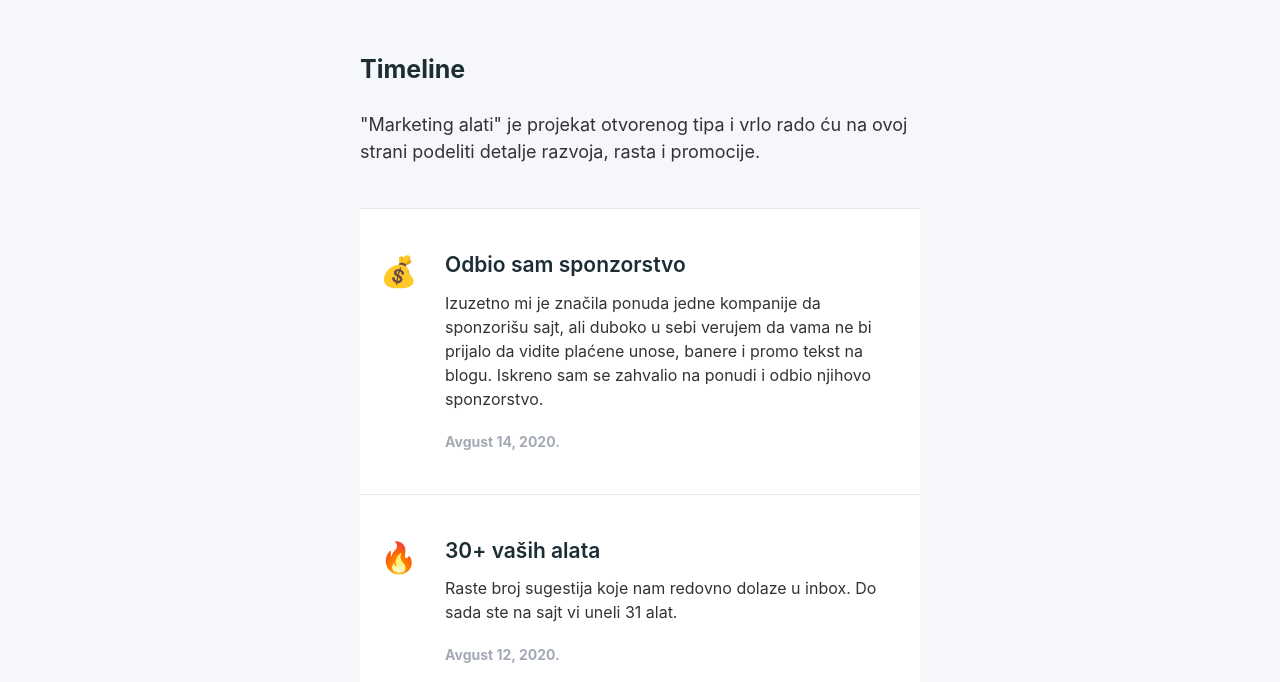
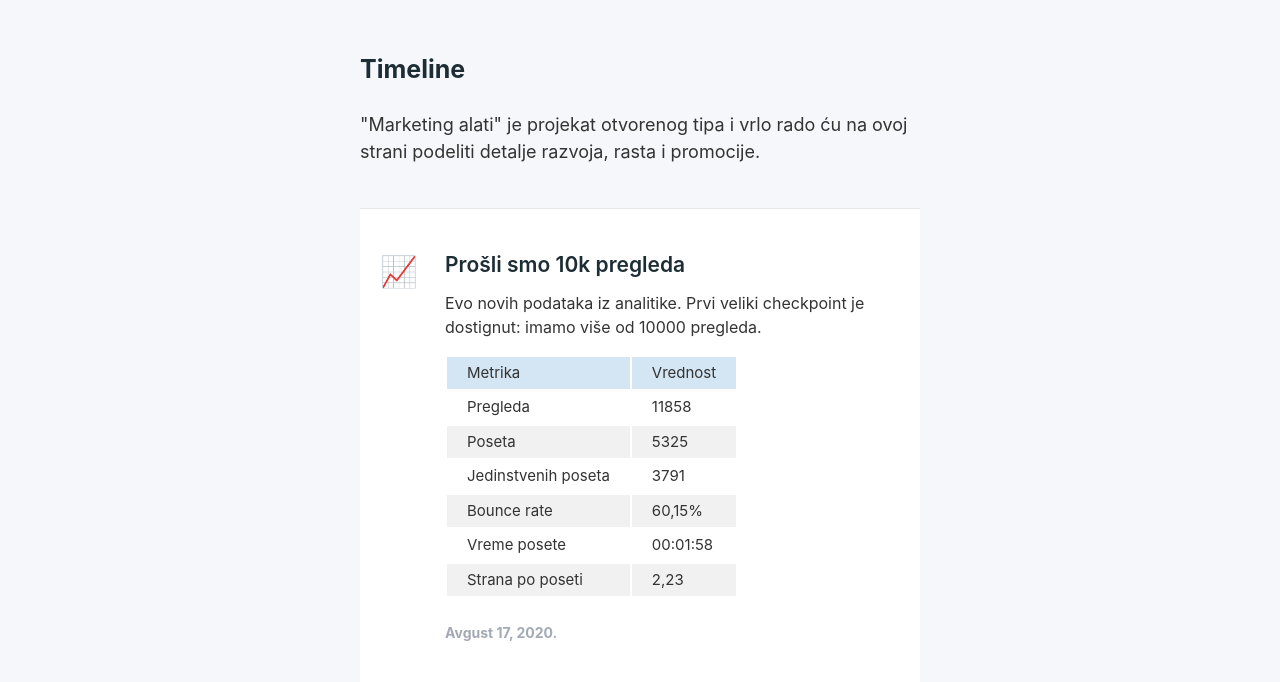
Before and after one commit to pantelija/ma, a plain HTML site: page timeline.html in a window 1280 px wide. Shown: the part 70-752 px from the top of the page. Drawn offline with Linux system fonts and the light colour scheme.

Commit message:
timeline

```diff
--- a/timeline.html
+++ b/timeline.html
@@ -40,11 +40,58 @@ height="0" width="0" style="display:none;visibility:hidden"></iframe></noscript>
 
   <div class="timeline">
   <div class="timeline-icon">
+    <p>📈</p>
+  </div>
+  <div class="timeline-text">
+  <h3>Prošli smo 10k pregleda</h3>
+  <p>Evo novih podataka iz analitike. Prvi veliki checkpoint je dostignut: imamo više od 10000 pregleda.</p>
+
+  <table>
+			<tr>
+			<th>Metrika</th>
+			<th>Vrednost</th>
+			</tr>
+      <tr>
+				<td>Pregleda</td>
+				<td>11858</td>
+			</tr>
+			<tr>
+				<td>Poseta</td>
+				<td>5325</td>
+			</tr>
+			<tr>
+				<td>Jedinstvenih poseta</td>
+				<td>3791</td>
+			</tr>
+			<tr>
+				<td>Bounce rate</td>
+				<td>60,15%</td>
+			</tr>
+			<tr>
+				<td>Vreme posete</td>
+				<td>00:01:58</td>
+			</tr>
+			<tr>
+				<td>Strana po poseti</td>
+				<td>2,23</td>
+			</tr>
+
+		</table>
+
+
+  <span>Avgust 17, 2020.</span>
+  </div>
+ </div>
+
+
+  <div class="timeline">
+  <div class="timeline-icon">
     <p>💰</p>
   </div>
   <div class="timeline-text">
   <h3>Odbio sam sponzorstvo</h3>
   <p>Izuzetno mi je značila ponuda jedne kompanije da sponzorišu sajt, ali duboko u sebi verujem da vama ne bi prijalo da vidite plaćene unose, banere i promo tekst na blogu. Iskreno sam se zahvalio na ponudi i odbio njihovo sponzorstvo.</p>
+
   <span>Avgust 14, 2020.</span>
   </div>
  </div>
```
